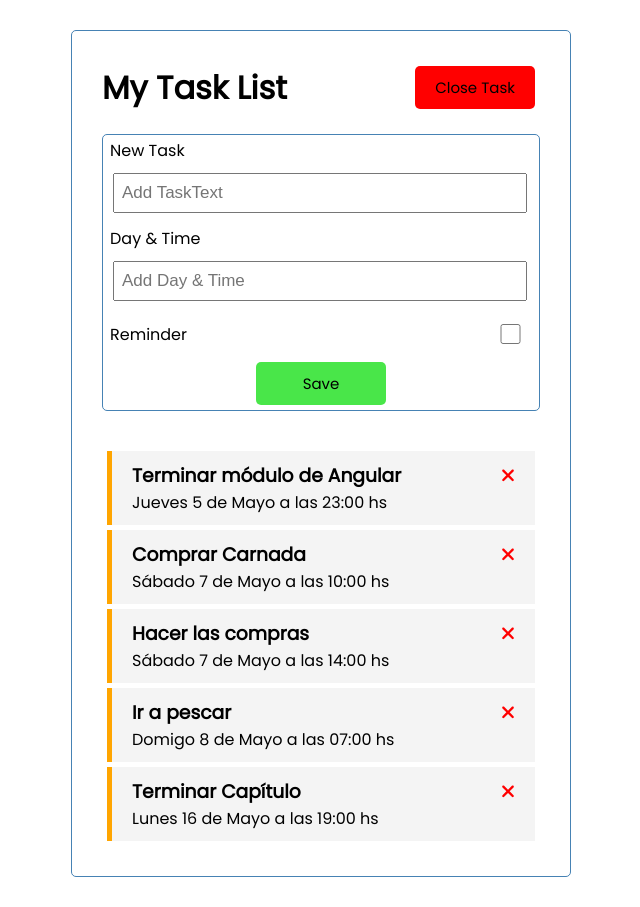
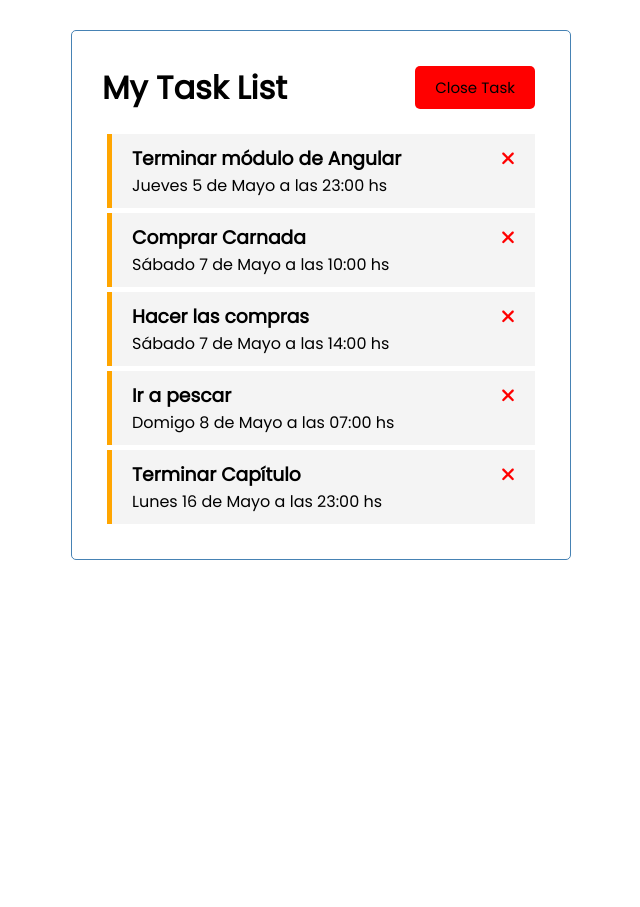
Before and after one commit to aibork/task-list, an Angular app: page / in a window 1280 px wide. Shown: the whole page, without its empty margins (319-959 px from the left). After the commit the page ends 800 px from the top, so only its background shows below. Built offline with nearby package versions, Linux system fonts and the light colour scheme; data requests are answered from the project's data file.

Commit message:
The last commit of 16/05

```diff
--- a/db.json
+++ b/db.json
@@ -26,7 +26,7 @@
     },
     {
       "text": "Terminar Capítulo",
-      "day": "Lunes 16 de Mayo a las 19:00 hs",
+      "day": "Lunes 16 de Mayo a las 23:00 hs",
       "reminder": true,
       "id": 5
     }
--- a/src/app/components/add-task/add-task.component.ts
+++ b/src/app/components/add-task/add-task.component.ts
@@ -14,7 +14,7 @@ export class AddTaskComponent implements OnInit {
   text: string = "";
   day: string = "";
   reminder: boolean = false;
-  showAddTask: boolean = true;
+  showAddTask: boolean = false;
   subscription?: Subscription;
 
   constructor(
```
